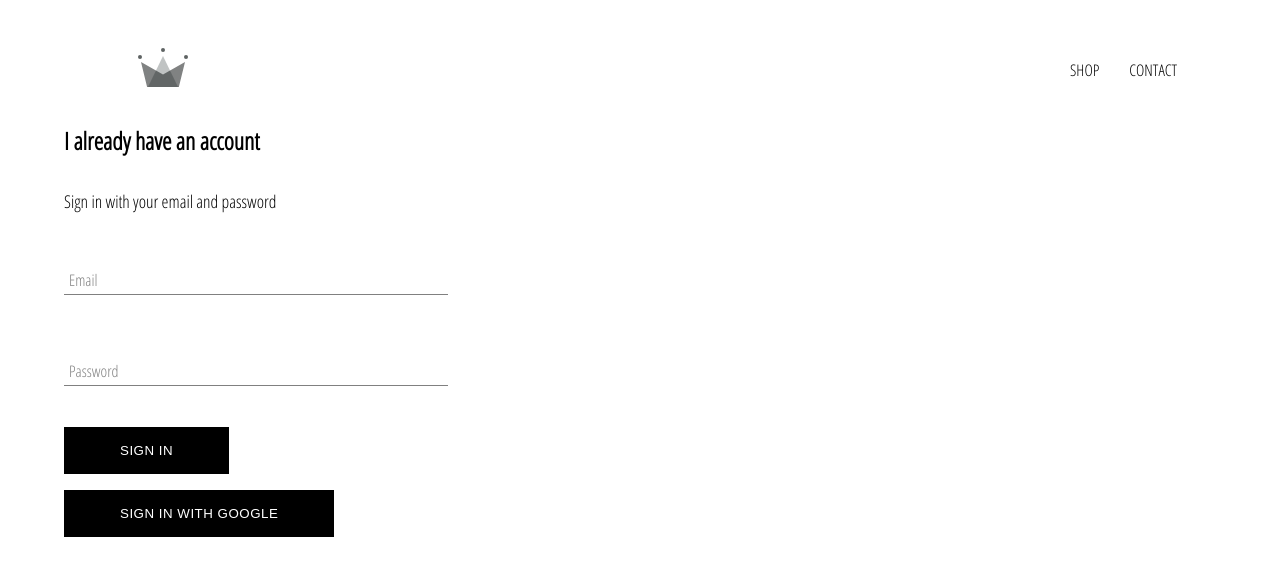
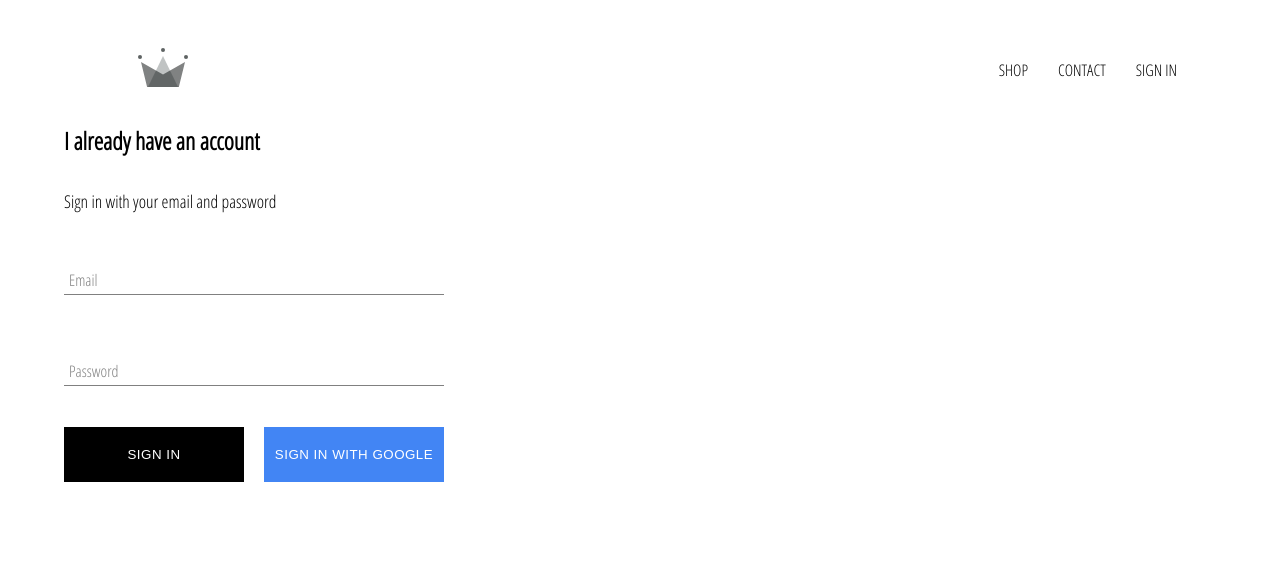
Before and after one commit to IN25/Ecommerce_shop_React.JS, a React (Create React App) app: page /signin in a window 1280 px wide. Shown: the top 576 px of the page. Built offline with nearby package versions, Linux system fonts and the light colour scheme; no server answers.

Commit message:
implemented conditional rednering on sign in and sign out buttons

```diff
--- a/src/components/custom_button/custom_button.component.js
+++ b/src/components/custom_button/custom_button.component.js
@@ -3,7 +3,10 @@ import React from "react";
 import "./custom_button.scss";
 
 export const CustomButton = ({ value, isGoogleSignIn, ...otherProps }) => (
-  <button className="custom_button" {...otherProps}>
+  <button
+    className={`${isGoogleSignIn ? "google_sign_in" : ""} custom_button`}
+    {...otherProps}
+  >
     {value}
   </button>
 );
--- a/src/components/custom_button/custom_button.scss
+++ b/src/components/custom_button/custom_button.scss
@@ -1,5 +1,6 @@
 .custom_button {
-    padding: 1rem 3.5rem;
+  width: 180px;
+  height: 55px;
   background: #000;
   color: white;
   border: none;
@@ -12,4 +13,15 @@
     color: black;
     border: 1px solid black;
   }
+
+  //if there is google_sign_in class with custom_button
+  &.google_sign_in {
+    background: #4285f4;
+    color: white;
+
+    &:hover {
+      background: #357ae8;
+      border: none;
     }
+  }
+}
--- a/src/components/form_input/form_input.scss
+++ b/src/components/form_input/form_input.scss
@@ -17,7 +17,7 @@ body {
   position: relative;
 
   input {
-      width: 30vw;
+    width: 100%;
   }
 
   .form_input {
--- a/src/components/header/header.component.js
+++ b/src/components/header/header.component.js
@@ -22,6 +22,14 @@ export const Header = ({ currentUser }) => {
         <Link className="option" to="/shop">
           CONTACT
         </Link>
+
+        {currentUser ? (
+          <Link onClick={() => auth.signOut()}>SIGN OUT</Link>
+        ) : (
+          <Link className="option" to="/signin">
+            SIGN IN
+          </Link>
+        )}
       </div>
     </div>
   );
--- a/src/components/sign_in/sign_in.component.js
+++ b/src/components/sign_in/sign_in.component.js
@@ -50,6 +50,7 @@ class SignIn extends React.Component {
             required
           />
 
+          <div className="buttons">
             <CustomButton value="SIGN IN" type="submit">
               Sign in
             </CustomButton>
@@ -59,6 +60,7 @@ class SignIn extends React.Component {
               onClick={signInWithGoogle}
               isGoogleSignIn
             ></CustomButton>
+          </div>
         </form>
       </div>
     );
--- a/src/components/sign_in/sign_in.scss
+++ b/src/components/sign_in/sign_in.scss
@@ -1,6 +1,6 @@
 .sign_in {
   margin: 2rem 2rem;
-  width: 30vw;
+  width: 380px;
 
   span {
     font-size: 1.1rem;
@@ -9,6 +9,11 @@
   .title {
     margin: 2rem 0;
   }
+
+  .buttons {
+    display: flex;
+    justify-content: space-between;
+  }
 }
 
 .form {
```
Lines whose indentation alone changed are shown as unchanged.
